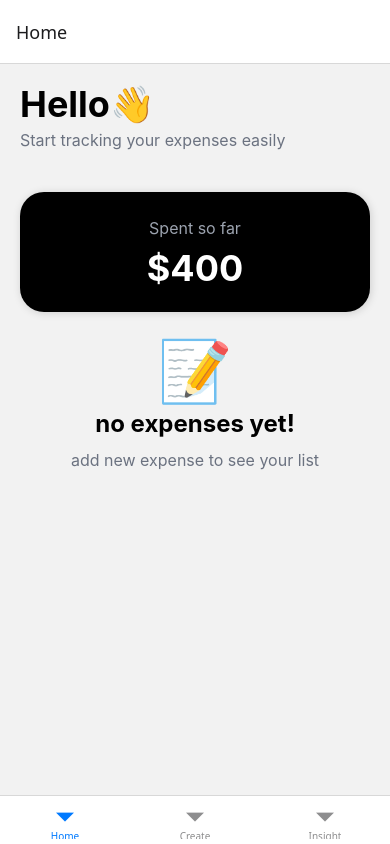
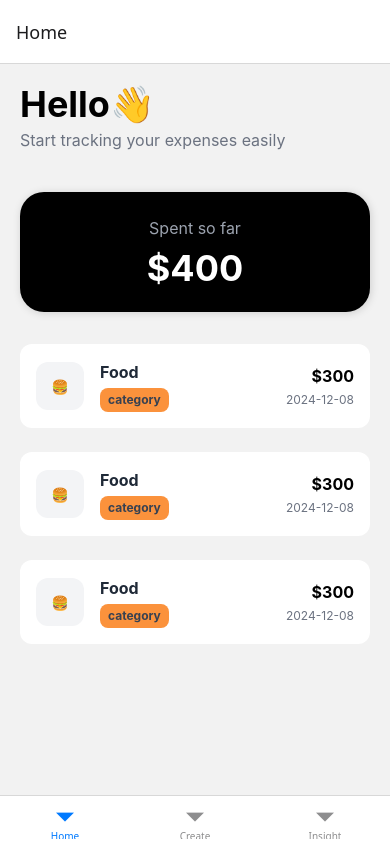
Before and after one commit to ArfatChowdhury/react-native-expense-tracker, a React Native app: screen /Home in a window 390 px wide. Built offline with nearby package versions, Linux system fonts and the light colour scheme.

Commit message:
design home screnn

```diff
--- a/src/components/ExpenseItemCard.jsx
+++ b/src/components/ExpenseItemCard.jsx
@@ -1,12 +1,29 @@
 import { StyleSheet, Text, View } from 'react-native'
 import React from 'react'
+import tailwind from 'twrnc'
 
-const ExpenseItemCard = () => {
-  return (
-    <View>
-      <Text>ExpenseItemCard</Text>
-    </View>
-  )
+const ExpenseItemCard = ({ item }) => {
+    return (
+        <View style={tailwind`bg-white my-3 justify-center p-4  justify-between  rounded-xl `}>
+
+            <View style={tailwind`flex-row items-center`}>
+                <View style={tailwind` w-12 h-12 rounded-xl bg-gray-100 justify-center items-center mr-4`} >
+                    <Text>{'🍔'}</Text>
+                </View>
+                <View style={tailwind`flex-1`}>
+                    <Text style={tailwind`text-base font-bold text-gray-800`}>{'Food'}</Text>
+                    <View style={tailwind`mt-1 px-2 py-1 rounded-lg bg-orange-400 self-start`}>
+                        <Text style={tailwind`text-xs font-bold text-gray-700`}>{'category'}</Text>
+                    </View>
+
+                </View>
+                <View style={tailwind`items-end`} >
+                    <Text style={tailwind`font-bold text-base text-black`}>{'$300'}</Text>
+                    <Text style={tailwind`text-xs text-gray-500 mt-1`}>{'2024-12-08'}</Text>
+                </View>
+            </View>
+        </View>
+    )
 }
 
 export default ExpenseItemCard
--- a/src/screens/Home.jsx
+++ b/src/screens/Home.jsx
@@ -17,7 +17,7 @@ const Home = ({ navigation }) => {
           <Text style={tailwind`text-base text-white text-4xl mt-2 font-bold`}>$400</Text>
       </View>
       <FlatList
-      data={[]}
+      data={[1,2,3]}
       keyExtractor={item => item.id}
       renderItem={({item})=> <ExpenseItemCard/>}
       ListEmptyComponent={<EmptyList/>}
```
